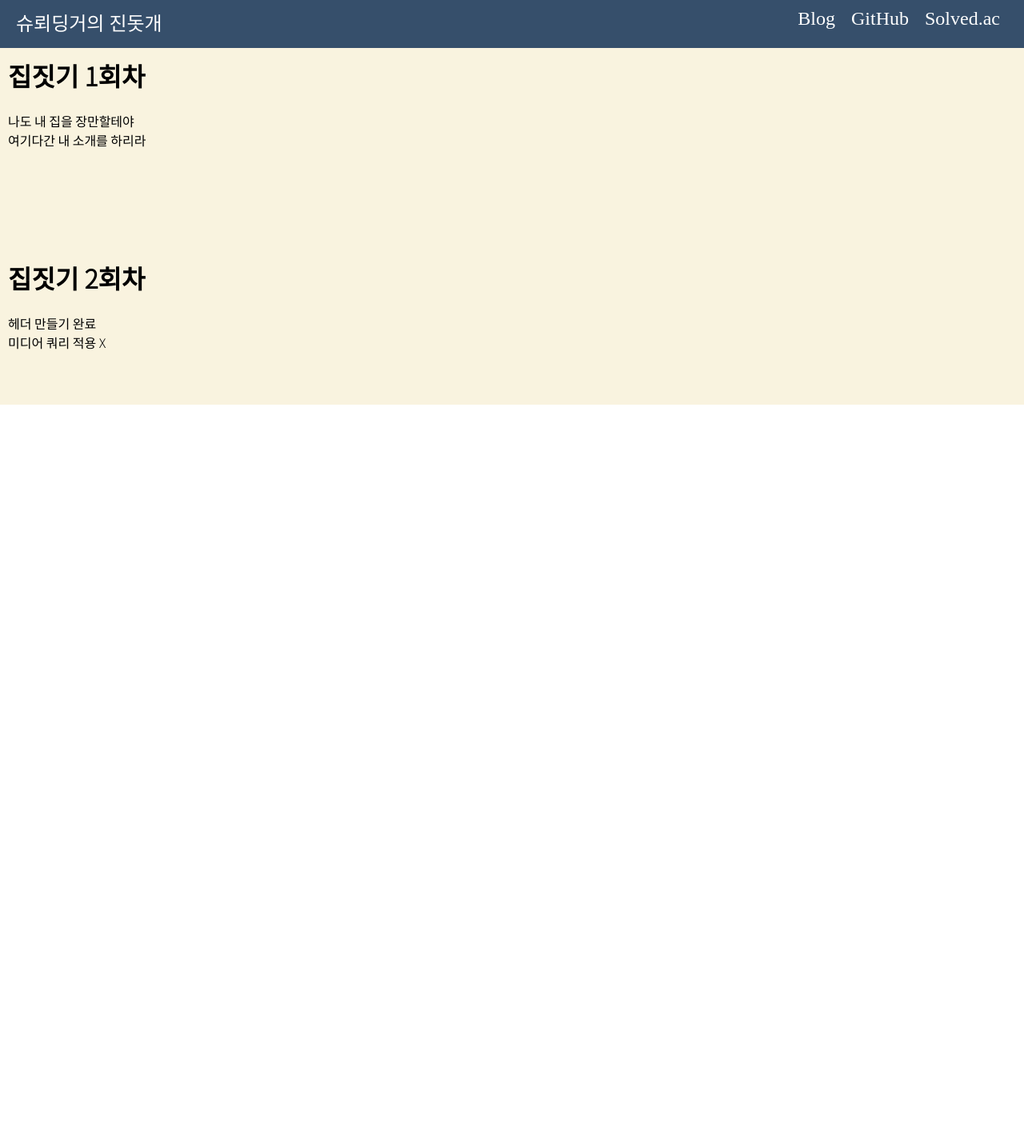
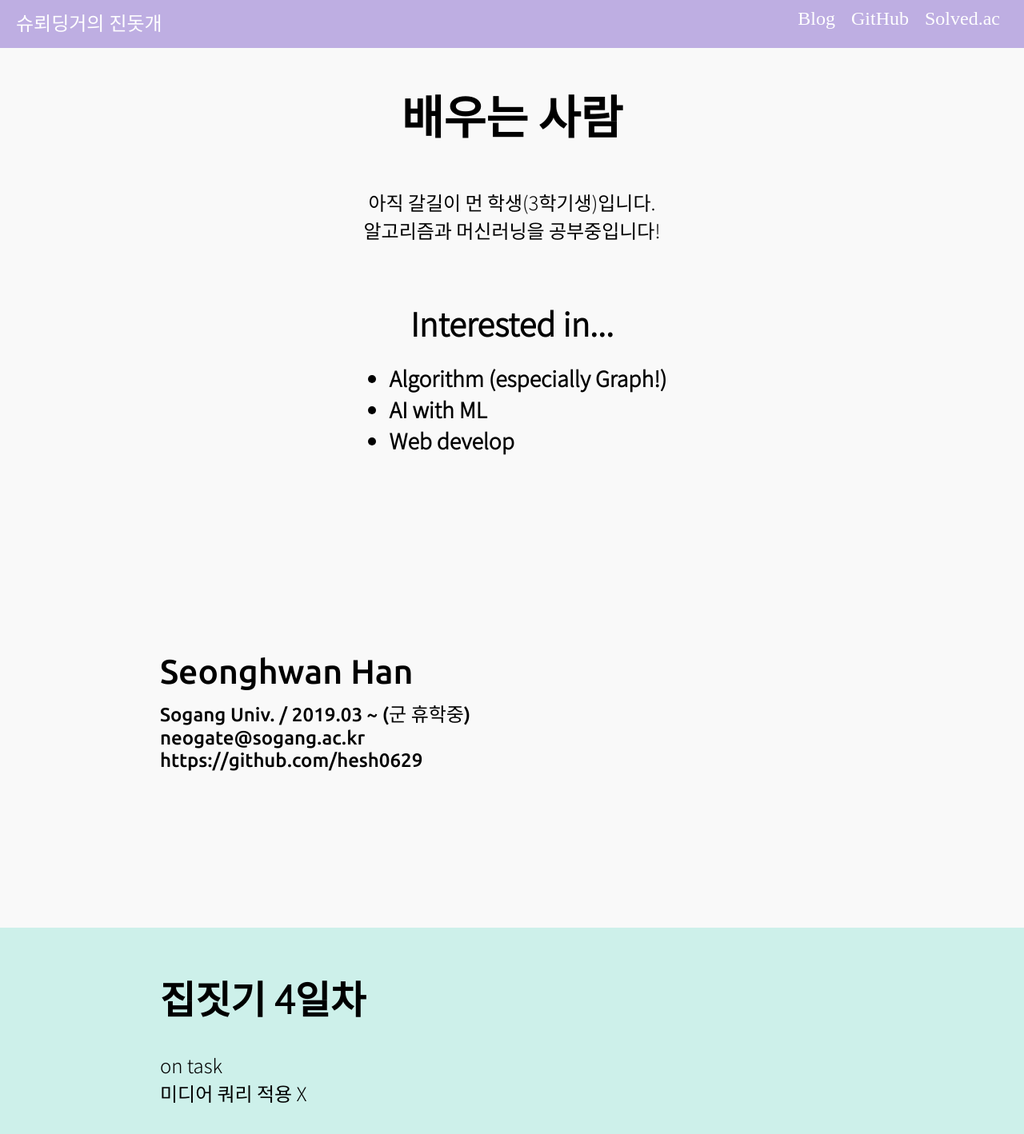
Before and after one commit to Hesh0629/blog_project, a React (Create React App) app in the folder blog/: page / in a window 1280 px wide. Shown: the top 1418 px of the page at 80% size. Before the commit the page ends 800 px from the top, so only its background shows below. Built offline with nearby package versions, Linux system fonts and the light colour scheme; a web font is replaced by a local one.

Commit message:
add contents

```diff
--- a/blog/package.json
+++ b/blog/package.json
@@ -6,6 +6,7 @@
     "@testing-library/jest-dom": "^5.15.1",
     "@testing-library/react": "^11.2.7",
     "@testing-library/user-event": "^12.8.3",
+    "classnames": "^2.3.1",
     "node-sass": "^4.14.1",
     "react": "^17.0.2",
     "react-dom": "^17.0.2",
--- a/blog/src/App.js
+++ b/blog/src/App.js
@@ -4,11 +4,9 @@ import Home from './components/home/Home';
 import Header from './header/Header';
 const App = () => {
 	return (
-		<div>
+		<div class="app">
 			<Header/>
-			<div>
-				<Route path="/" component={Home} />
-			</div>
+			<Route path="/" component={Home} />
 		</div>
 	);
 };
--- /dev/null
+++ b/blog/src/app.scss
@@ -0,0 +1,3 @@
+.app{
+	display:flex;
+}
--- a/blog/src/components/home/Contents.js
+++ b/blog/src/components/home/Contents.js
@@ -3,13 +3,37 @@ import '../style/contents.scss';
 const Contents = () => {
 	return (
 		<>
-			<div class="contents">
-				<h1>집짓기 1회차</h1>
-				<p>나도 내 집을 장만할테야 <br/>여기다간 내 소개를 하리라</p>
-			</div>
-			<div class="contents">
-				<h1>집짓기 2회차</h1>
-				<p>헤더 만들기 완료<br/>미디어 쿼리 적용 X</p>
+			<div class="wrapper">
+				<div class="introduce">
+					<h1 class="big-text">배우는 사람</h1>
+					<div style={{padding:'25px 0'}}>
+						아직 갈길이 먼 학생(3학기생)입니다.
+						<br />
+						알고리즘과 머신러닝을 공부중입니다!
+					</div>
+					<div class="interest">
+						<div style={{margin:'0',textAlign:'center',padding:"20px 0",fontSize:'30pt'}}>Interested in...</div>
+						<ul style={{width:'auto',margin:'0 auto'}}>
+							<li>Algorithm (especially Graph!)</li>
+							<li>AI with ML</li>
+							<li>Web develop</li>
+						</ul>
+					</div>
+				</div>
+				<div class="info">
+					<div class="name">Seonghwan Han</div>
+					<div>Sogang Univ. / 2019.03 ~ (군 휴학중)</div>
+					<div>neogate@sogang.ac.kr</div>
+					<div>https://github.com/hesh0629</div>
+				</div>
+				<div class="contents">
+					<h1>집짓기 4일차</h1>
+					<p>
+						on task
+						<br />
+						미디어 쿼리 적용 X
+					</p>
+				</div>
 			</div>
 		</>
 	);
--- a/blog/src/components/style/contents.scss
+++ b/blog/src/components/style/contents.scss
@@ -1,8 +1,70 @@
 @import url('https://fonts.googleapis.com/css2?family=Gowun+Batang:wght@700&family=Noto+Sans+KR:wght@300&display=swap');
-.contents{
-	background: #F9F3DF;
-	height: auto;
-	padding:50px 10px;
-	font-size:12pt;
-	font-family: 'Noto Sans KR', sans-serif;
+@import url('https://fonts.googleapis.com/css2?family=Ubuntu:wght@500&display=swap');
+@keyframes smoothAppear {
+	from {
+		opacity: 0;
+		transform: translateY(-2%);
+	}
+	to {
+		opacity: 1;
+		transform: translateY(0);
+	}
 }
+.wrapper {
+	.introduce {
+		display: flex;
+		flex-direction: column;
+		align-content: center;
+		justify-content: center;
+		height: 550px;
+		padding: 0 200px;
+		background: #f9f9f9;
+		font-size: 18pt;
+		font-family: 'Noto Sans KR', sans-serif;
+		opacity: 1;
+		text-align: center;
+		animation: smoothAppear 1s;
+		.big-text {
+			font-size: 43pt;
+			font-weight: bold;
+			margin: 0;
+			padding: 25px 0;
+		}
+		.interest {
+			padding: 25px 0;
+			text-align: left;
+			font-size: 20pt;
+			font-weight: bold;
+			display: flex;
+			flex-direction: column;
+			justify-content: center;
+			align-content: center;
+			margin: 0;
+		}
+	}
+	.info{
+		display: flex;
+		flex-direction: column;
+		align-content: center;
+		justify-content: center;
+		height: 550px;
+		padding: 0 200px;
+		background: #f9f9f9;
+		font-size: 18pt;
+		font-family: 'Ubuntu', sans-serif;
+		opacity: 1;
+		animation: smoothAppear 1s;
+		.name{
+			font-size: 32pt;
+			padding:10px 0;
+		}
+	}
+	.contents {
+		background: #cdf0ea;
+		padding: 20px 200px;
+		font-size: 18pt;
+		font-family: 'Noto Sans KR', sans-serif;
+		opacity: 1;
+		animation: smoothAppear 1s;
+	}
+}
--- a/blog/src/header/header.scss
+++ b/blog/src/header/header.scss
@@ -1,24 +1,35 @@
 @import url('https://fonts.googleapis.com/css2?family=Gowun+Batang:wght@700&family=Noto+Sans+KR:wght@300&display=swap');
-
+@keyframes smoothAppear {
+	from {
+		opacity: 0;
+		transform: translateY(-5%);
+	}
+	to {
+		opacity: 1;
+		transform: translateY(0);
+	}
+}
 .header {
-	position:fixed;
-	background: #364f6b;
+	display: block;
+	//position: fixed;
+	background: #beaee2;
 	height: 50px;
 	padding: 5px 0px;
 	width: 100%;
+	animation: smoothAppear 1s;
 	.wrapper {
-		height:45px;
-		padding-left:20px;
-		padding-right:20px;
+		height: 45px;
+		padding-left: 20px;
+		padding-right: 20px;
 		align-items: center;
-		justify-content:center;
+		justify-content: center;
 		.title {
 			display: inline-block;
 			vertical-align: middle;
-			height:45px;
-			width:55%;
+			height: 45px;
+			width: 55%;
 			.titleBox {
-				margin:5px 0;
+				margin: 5px 0;
 				justify-content: center;
 				.titleLink {
 					text-align: left;
@@ -32,10 +43,10 @@
 		.link {
 			display: inline-block;
 			vertical-align: middle;
-			height:45px;
-			width:45%;
+			height: 45px;
+			width: 45%;
 			.linkBox {
-				margin:5px 0;
+				margin: 5px 0;
 				justify-content: center;
 				text-align: right;
 				.list {
```
Also changed, not shown: blog/src/header/Header.js (line endings or trailing spaces), 1 other file (tests, documents, lock files or other folders).
